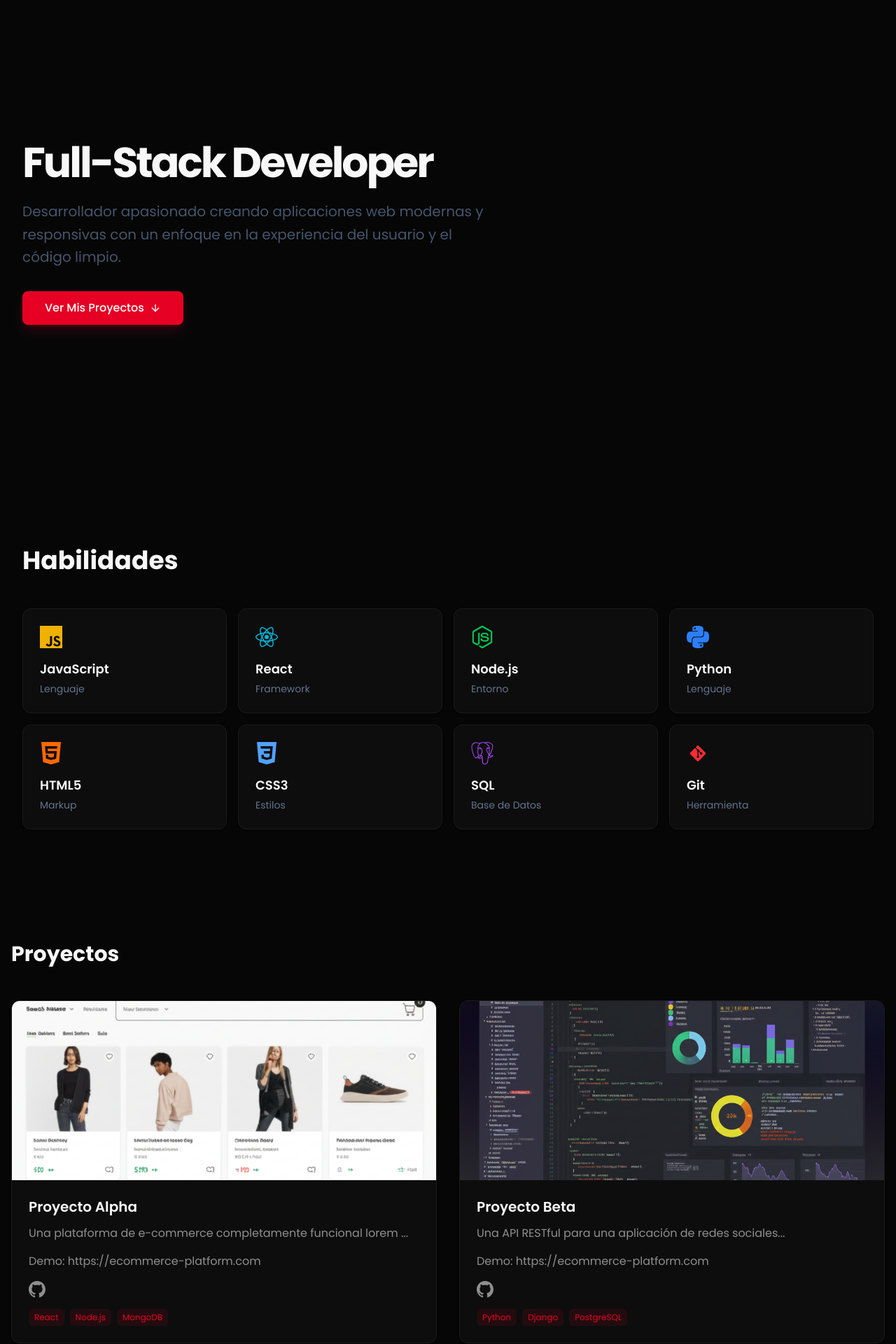
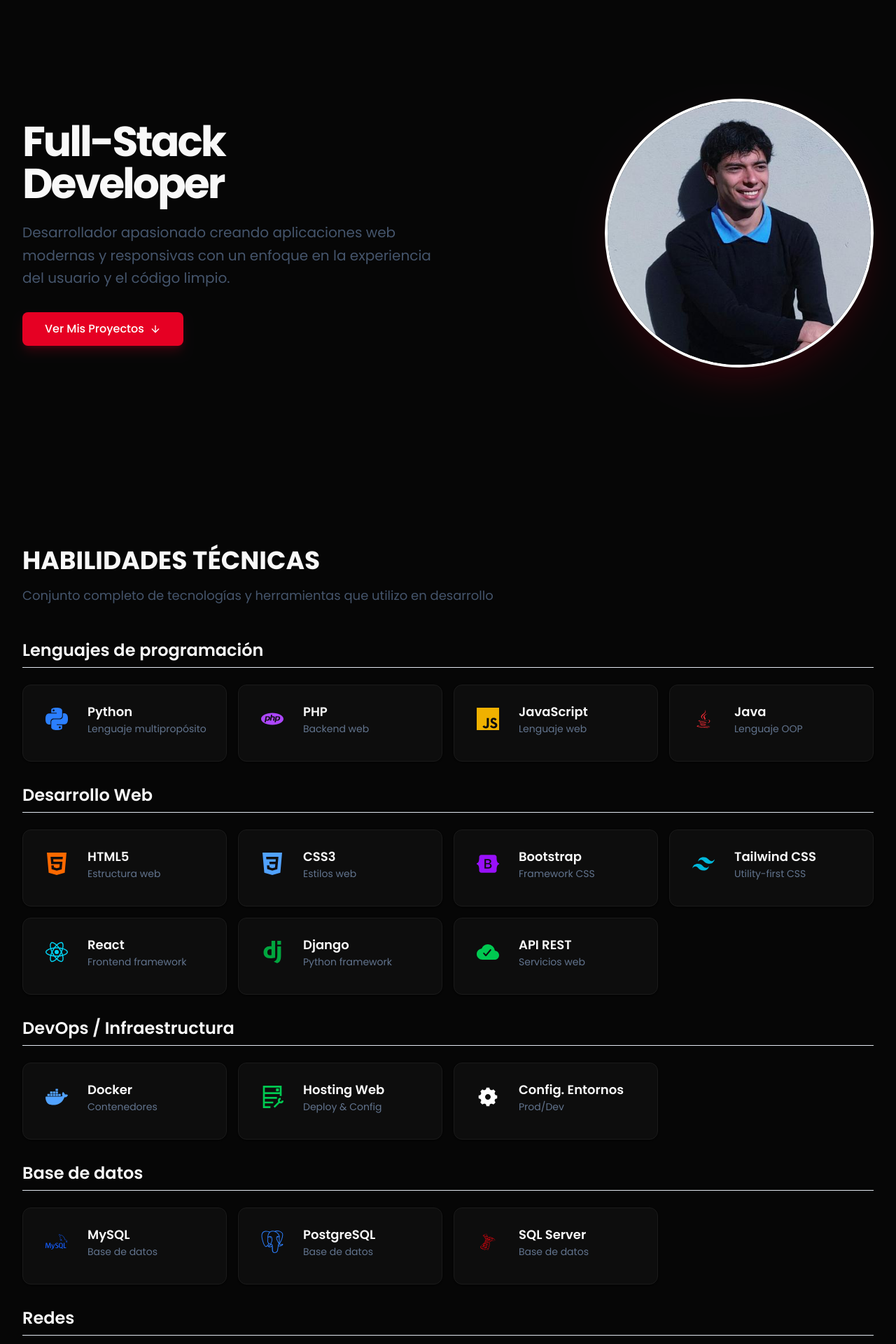
Before and after one commit to alexisalderete/portafolio-alexis-alderete, a React (Vite) app: page / in a window 1280 px wide. Shown: the part 100-2020 px from the top of the page at 70% size. Built offline with nearby package versions, Linux system fonts and the light colour scheme.

Commit message:
new file:   public/foto-alexis.jpg 	modified:   src/components/hero.jsx 	modified:   src/components/skills.jsx

```diff
--- a/src/components/hero.jsx
+++ b/src/components/hero.jsx
@@ -9,10 +9,9 @@ export function Hero() {
 
   return (
     <section id="home" className="relative min-h-[calc(100vh-4rem)] flex items-center overflow-hidden">
-      {/* Background gradient */}
-      <div className="absolute inset-0 bg-gradient-to-br from-white via-white to-blue-50 dark:from-slate-950 dark:via-slate-950 dark:to-blue-900/20 -z-10" />
-
       <div className="container mx-auto px-4 sm:px-6 lg:px-8 py-20">
+        <div className="grid grid-cols-1 lg:grid-cols-2 gap-12 items-center">
+          {/* Text content */}
           <div className="max-w-3xl">
             <h1 className="text-4xl sm:text-5xl md:text-6xl font-bold tracking-tighter text-foreground mb-6">
               Full-Stack Developer
@@ -29,6 +28,30 @@ export function Hero() {
               <ArrowDown className="ml-2 h-4 w-4" />
             </button>
           </div>
+
+          {/* Image section */}
+          <div className="flex justify-center lg:justify-end">
+            <div className="relative">
+              {/* Circular image container */}
+              <div className="w-64 h-64 sm:w-72 sm:h-72 md:w-80 md:h-80 lg:w-96 lg:h-96 rounded-full overflow-hidden border-4 border-white dark:border-slate-800 shadow-2xl shadow-primary/20">
+                {/* Replace this image with your actual photo */}
+                <img
+                  src="./foto-alexis.jpg" // Ruta a tu imagen
+                  alt="Foto de perfil"
+                  className="w-full h-full object-cover object-center"
+                  onError={(e) => {
+                    e.target.onerror = null;
+                    e.target.src = "./foto-alexis.jpg";
+                  }}
+                />
+              </div>
+
+              {/* Optional decorative elements */}
+              <div className="absolute -top-4 -right-4 w-32 h-32 rounded-full bg-primary/10 -z-10 blur-xl"></div>
+              <div className="absolute -bottom-4 -left-4 w-32 h-32 rounded-full bg-blue-500/10 -z-10 blur-xl"></div>
+            </div>
+          </div>
+        </div>
       </div>
     </section>
   );
--- a/src/components/skills.jsx
+++ b/src/components/skills.jsx
@@ -1,40 +1,125 @@
+import { SiJavascript, SiReact, SiPython, SiPhp, SiHtml5, SiCss3, SiBootstrap, SiTailwindcss, SiDjango, SiDocker, SiMysql, SiPostgresql, SiGithub } from "react-icons/si";
+import { DiGit, DiJava, DiMsqlServer  } from "react-icons/di";
+import { BiLogoVisualStudio } from "react-icons/bi";
+import { SiXampp } from "react-icons/si";
+import { RiSettings5Fill } from "react-icons/ri";
+import { GrHostMaintenance } from "react-icons/gr";
+import { FaNetworkWired } from "react-icons/fa";
+import { IoCloudDone } from "react-icons/io5";
 
-import { SiJavascript, SiReact, SiNodedotjs, SiPython, SiHtml5, SiCss3, SiPostgresql, SiGit } from "react-icons/si";
-import { DiGit } from "react-icons/di"; // Git tiene otro ícono en 'Di'
 
 const skills = [
-  { icon: SiJavascript, name: "JavaScript", description: "Lenguaje", color: "text-yellow-500" },
-  { icon: SiReact, name: "React", description: "Framework", color: "text-cyan-500" },
-  { icon: SiNodedotjs, name: "Node.js", description: "Entorno", color: "text-green-500" },
-  { icon: SiPython, name: "Python", description: "Lenguaje", color: "text-blue-500" },
-  { icon: SiHtml5, name: "HTML5", description: "Markup", color: "text-orange-500" },
-  { icon: SiCss3, name: "CSS3", description: "Estilos", color: "text-blue-400" },
-  { icon: SiPostgresql, name: "SQL", description: "Base de Datos", color: "text-purple-500" },
-  { icon: DiGit, name: "Git", description: "Herramienta", color: "text-red-500" },
+  // Lenguajes de programación
+  {
+    category: "Lenguajes de programación",
+    items: [
+      { icon: SiPython, name: "Python", description: "Lenguaje multipropósito", color: "text-blue-500" },
+      { icon: SiPhp, name: "PHP", description: "Backend web", color: "text-purple-500" },
+      { icon: SiJavascript, name: "JavaScript", description: "Lenguaje web", color: "text-yellow-500" },
+      { icon: DiJava, name: "Java", description: "Lenguaje OOP", color: "text-red-500" },
+    ]
+  },
+
+  // Desarrollo Web
+  {
+    category: "Desarrollo Web",
+    items: [
+      { icon: SiHtml5, name: "HTML5", description: "Estructura web", color: "text-orange-500" },
+      { icon: SiCss3, name: "CSS3", description: "Estilos web", color: "text-blue-400" },
+      { icon: SiBootstrap, name: "Bootstrap", description: "Framework CSS", color: "text-purple-600" },
+      { icon: SiTailwindcss, name: "Tailwind CSS", description: "Utility-first CSS", color: "text-cyan-500" },
+      { icon: SiReact, name: "React", description: "Frontend framework", color: "text-cyan-400" },
+      { icon: SiDjango, name: "Django", description: "Python framework", color: "text-green-600" },
+      { icon: IoCloudDone, name: "API REST", description: "Servicios web", color: "text-green-500" }, // AÑADIDO AQUÍ
+    ]
+  },
+
+  // DevOps / Infraestructura
+  {
+    category: "DevOps / Infraestructura",
+    items: [
+      { icon: SiDocker, name: "Docker", description: "Contenedores", color: "text-blue-400" },
+      { icon: GrHostMaintenance, name: "Hosting Web", description: "Deploy & Config", color: "text-green-500" },
+      { icon: RiSettings5Fill, name: "Config. Entornos", description: "Prod/Dev", color: "text-white" },
+    ]
+  },
+
+  // Base de datos
+  {
+    category: "Base de datos",
+    items: [
+      { icon: SiMysql, name: "MySQL", description: "Base de datos", color: "text-blue-600" },
+      { icon: SiPostgresql, name: "PostgreSQL", description: "Base de datos", color: "text-blue-500" },
+      { icon: DiMsqlServer, name: "SQL Server", description: "Base de datos", color: "text-red-600" },
+    ]
+  },
+
+  // Redes
+  {
+    category: "Redes",
+    items: [
+      { icon: FaNetworkWired, name: "Redes", description: "Instalación & Config", color: "text-indigo-500" },
+    ]
+  },
+
+  // Herramientas
+  {
+    category: "Herramientas",
+    items: [
+      { icon: DiGit, name: "Git", description: "Control versiones", color: "text-red-500" },
+      { icon: SiGithub, name: "GitHub", description: "Repositorios", color: "text-white dark:text-white" },
+      { icon: BiLogoVisualStudio, name: "VS Code", description: "Editor código", color: "text-blue-500" },
+      { icon: DiJava, name: "NetBeans", description: "IDE Java", color: "text-red-400" },
+      { icon: SiMysql, name: "MySQL Workbench", description: "Admin DB", color: "text-blue-500" },
+      { icon: SiPostgresql, name: "pgAdmin", description: "Admin PostgreSQL", color: "text-blue-400" },
+      { icon: SiXampp, name: "XAMPP", description: "Entorno PHP", color: "text-orange-500" },
+    ]
+  },
 ]
 
 export function Skills() {
   return (
     <section id="habilidades" className="py-20 bg-background dark:bg-slate-900/50">
       <div className="container mx-auto px-4 sm:px-6 lg:px-8">
-        <h2 className="text-3xl sm:text-4xl font-bold mb-12 text-foreground dark:text-white">Habilidades</h2>
+        <h2 className="text-3xl sm:text-4xl font-bold mb-4 text-foreground dark:text-white">
+          HABILIDADES TÉCNICAS
+        </h2>
+        <p className="text-slate-600 dark:text-slate-400 mb-12 text-lg">
+          Conjunto completo de tecnologías y herramientas que utilizo en desarrollo
+        </p>
 
-        <div className="grid grid-cols-1 sm:grid-cols-2 lg:grid-cols-4 gap-4">
-          {skills.map((skill) => {
-            const Icon = skill.icon
+        <div className="space-y-12">
+          {skills.map((category) => (
+            <div key={category.category} className="mb-8">
+              <h3 className="text-2xl font-semibold mb-6 text-foreground dark:text-white border-b border-slate-200 dark:border-slate-800 pb-2">
+                {category.category}
+              </h3>
+
+              <div className="grid grid-cols-1 sm:grid-cols-2 lg:grid-cols-3 xl:grid-cols-4 gap-4">
+                {category.items.map((skill) => {
+                  const Icon = skill.icon;
                   return (
                     <div
                       key={skill.name}
-                className="p-6 rounded-xl border dark:border-slate-800 bg-card dark:bg-slate-900 hover:border-primary transition-all shadow-sm"
+                      className="p-5 rounded-xl border dark:border-slate-800 bg-card dark:bg-slate-900 hover:border-primary transition-all shadow-sm hover:shadow-md group cursor-pointer"
                     >
-                <Icon className={`h-8 w-8 mb-4 ${skill.color}`} />
-                <h3 className="text-lg font-semibold text-foreground dark:text-white mb-1">{skill.name}</h3>
+                      <div className="flex items-center gap-4 mb-3">
+                        <div className={`p-3 rounded-lg dark:bg-slate-800 group-hover:scale-110 transition-transform ${skill.color}`}>
+                          <Icon className="h-8 w-8" />
+                        </div>
+                        <div>
+                          <h3 className="text-lg font-semibold text-foreground dark:text-white">{skill.name}</h3>
                           <p className="text-sm text-slate-500 dark:text-slate-400">{skill.description}</p>
+                        </div>
+                      </div>
                     </div>
                   )
                 })}
               </div>
             </div>
+          ))}
+        </div>
+      </div>
     </section>
   )
 }
```
Also changed, not shown: public/foto-alexis.jpg (added). Lines whose indentation alone changed are shown as unchanged.
